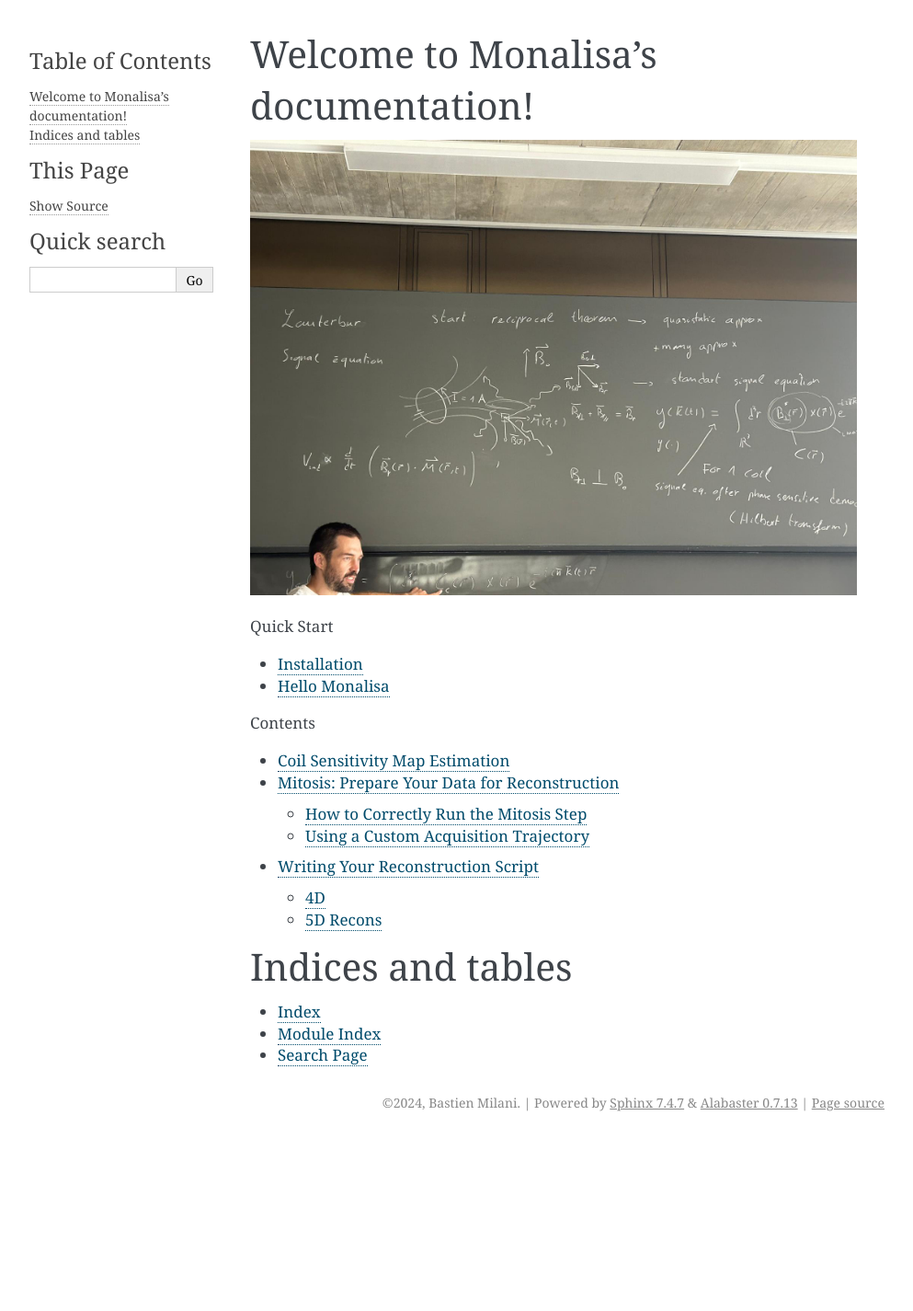
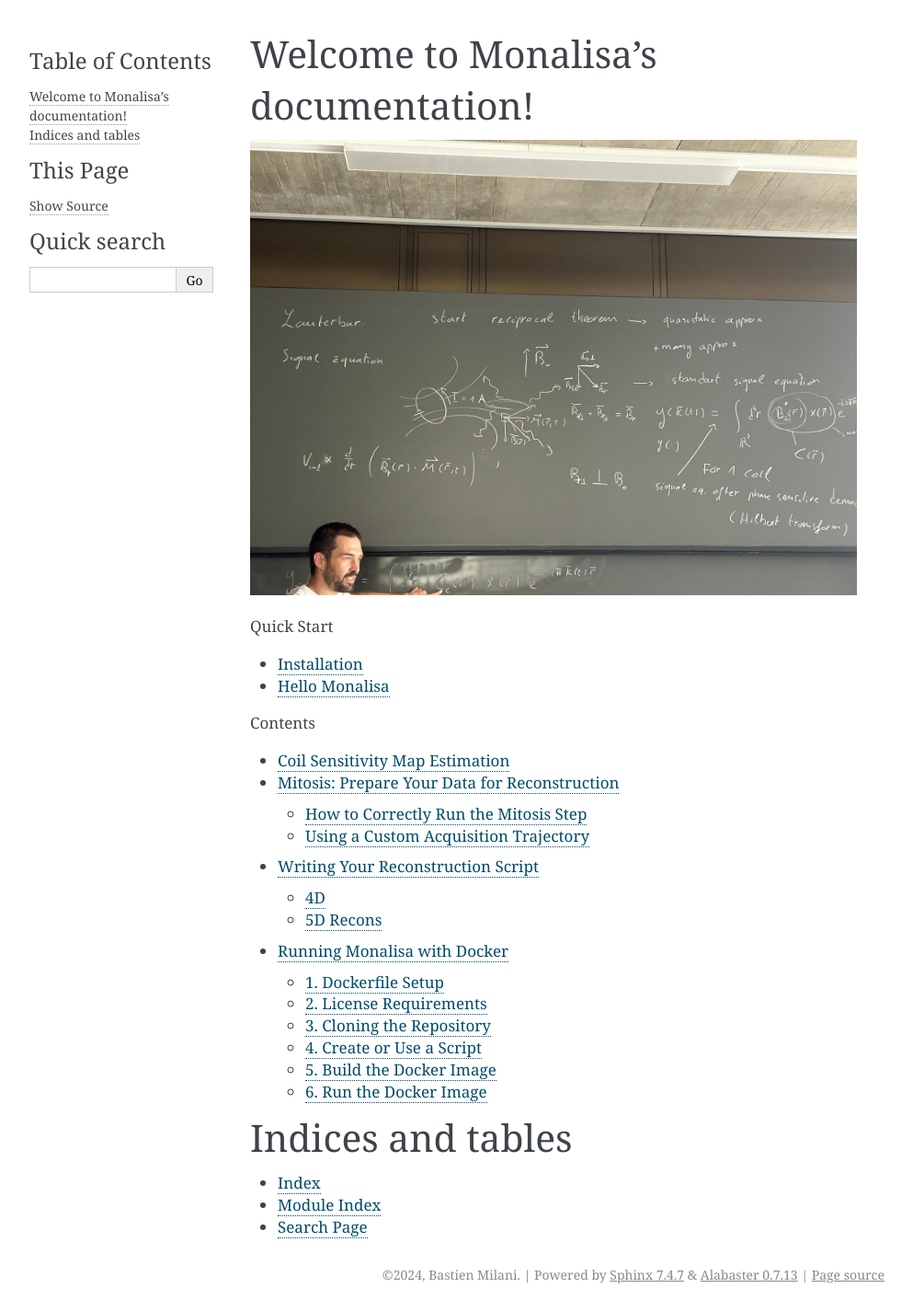
Before and after one commit to MattechLab/monalisa, a Sphinx documentation site: the page built from docs/index.rst, in a window 1280 px wide. Shown: the whole page at 92% size, without its empty margins (148-1141 px from the left). Built offline with Sphinx 7.4.7, drawn with Linux system fonts in a browser that asks for light colours; before the commit the page ends 1238 px from its top, so only the background shows below that; some of the changed lines change nothing that is shown.

Commit message:
Docker running a toy recon, and documentation on how to use docker-monalisa

```diff
--- a/docs/index.rst
+++ b/docs/index.rst
@@ -23,7 +23,7 @@
    coil_sensitivity_map
    mythosis_prepare_data
    writing_reconstruction_script
-
+   using_docker
 Indices and tables
 ==================
 
--- /dev/null
+++ b/docs/using_docker.rst
@@ -0,0 +1,49 @@
+Running Monalisa with Docker
+============================
+
+This guide will walk you through the steps to run Monalisa using Docker, enabling you to leverage our library on clusters.
+
+1. Dockerfile Setup
+-------------------
+We provide a `Dockerfile` that correctly sets up the container for running our functions. This Dockerfile is a modified version based on the official guidelines provided by MathWorks for generating Dockerfiles for MATLAB. You can refer to the original guidelines here:
+`MathWorks MATLAB Dockerfile Guidelines <https://github.com/mathworks-ref-arch/matlab-dockerfile>`_.
+
+2. License Requirements
+------------------------
+To use MATLAB remotely via Docker, you must either have access to a license server or possess a license file. Detailed instructions for setting this up can be found here:
+`MATLAB Dockerfile Licensing Information <https://github.com/mathworks-ref-arch/matlab-dockerfile>`_.
+
+3. Cloning the Repository
+--------------------------
+First, clone the repository containing the necessary files:
+
+.. code-block:: bash
+
+   git clone https://github.com/YourRepository/monalisa.git
+
+4. Create or Use a Script
+--------------------------
+Create the script you want to run with MATLAB inside the Docker container. As an example, you can use the provided script:
+
+`Test Script: testDocker.m <https://github.com/MattechLab/monalisa/tree/main/examples/scripts/testDocker.m>`_
+
+5. Build the Docker Image
+--------------------------
+Build the Docker image using the following command. Make sure to replace `LICENSE_SERVER` with your actual license server information:
+
+.. code-block:: bash
+
+   sudo docker build --build-arg LICENSE_SERVER=port@servername -t my_matlab_image_name .
+
+6. Run the Docker Image
+------------------------
+Run the Docker image with the following command, replacing `localpathto/recon_eva` with your local directory path:
+
+.. code-block:: bash
+
+   sudo docker run --init --rm -v localpathto/recon_eva:/usr/src/app/recon_eva my_matlab_image_name
+
+Congratulations! You are now running Monalisa in a Docker container.
+
+**Note:**
+You will likely build the Docker image locally, push it to Docker Hub, and then pull it on your remote cluster where you will run it. If you are unfamiliar with basic Docker operations, this guide assumes you already have that knowledge, so consider starting with Docker basics if needed.
```
Also changed, not shown: 2 other files.
